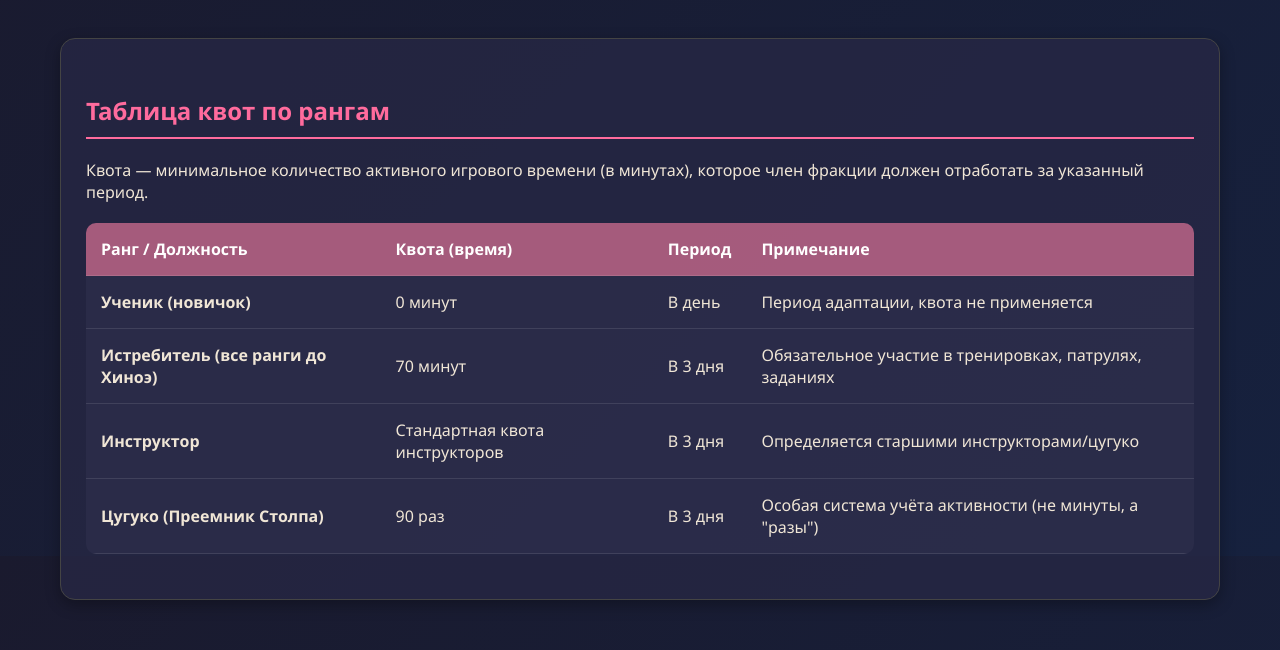
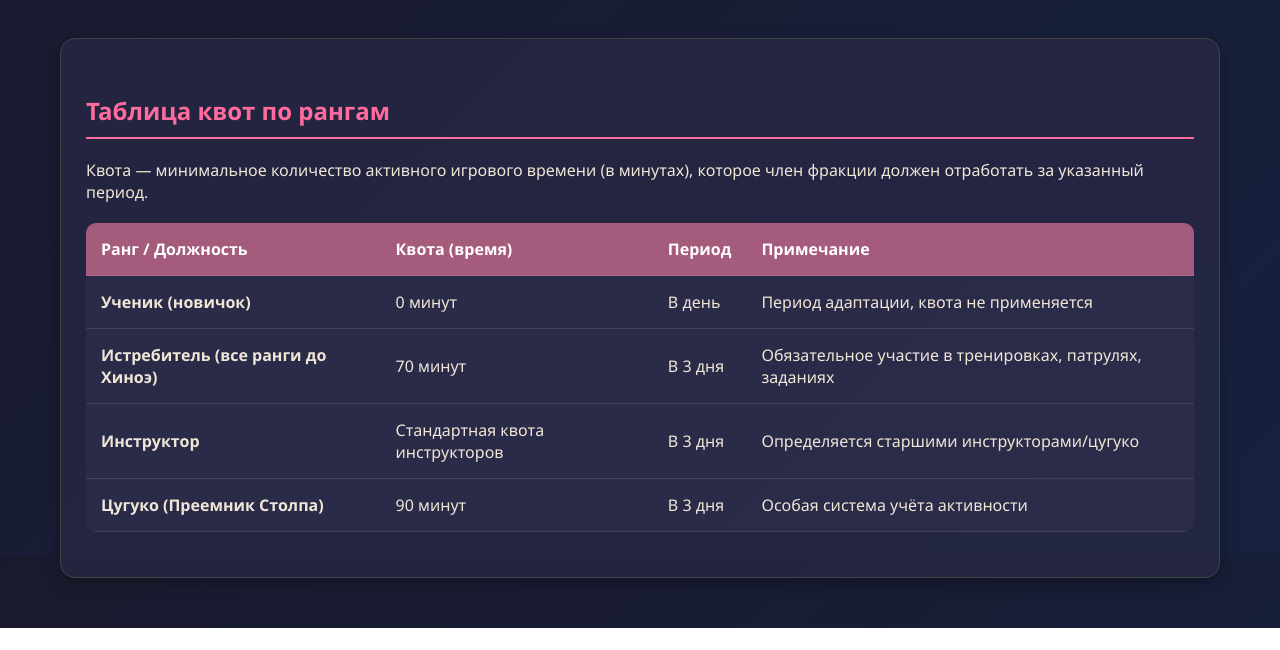
Before and after one commit to Raizer1337/love-kasty, a plain HTML site: page quota.html in a window 1280 px wide. Shown: the part 244-894 px from the top of the page. After the commit the page ends 872 px from the top, so only its background shows below. Drawn offline with Linux system fonts and the light colour scheme.

Commit message:
quota.html

```diff
--- a/quota.html
+++ b/quota.html
@@ -56,9 +56,9 @@
                     </tr>
                     <tr>
                         <td><strong>Цугуко (Преемник Столпа)</strong></td>
-                        <td>90 раз</td>
+                        <td>90 минут</td>
                         <td>В 3 дня</td>
-                        <td>Особая система учёта активности (не минуты, а "разы")</td>
+                        <td>Особая система учёта активности</td>
                     </tr>
                 </tbody>
             </table>
```
